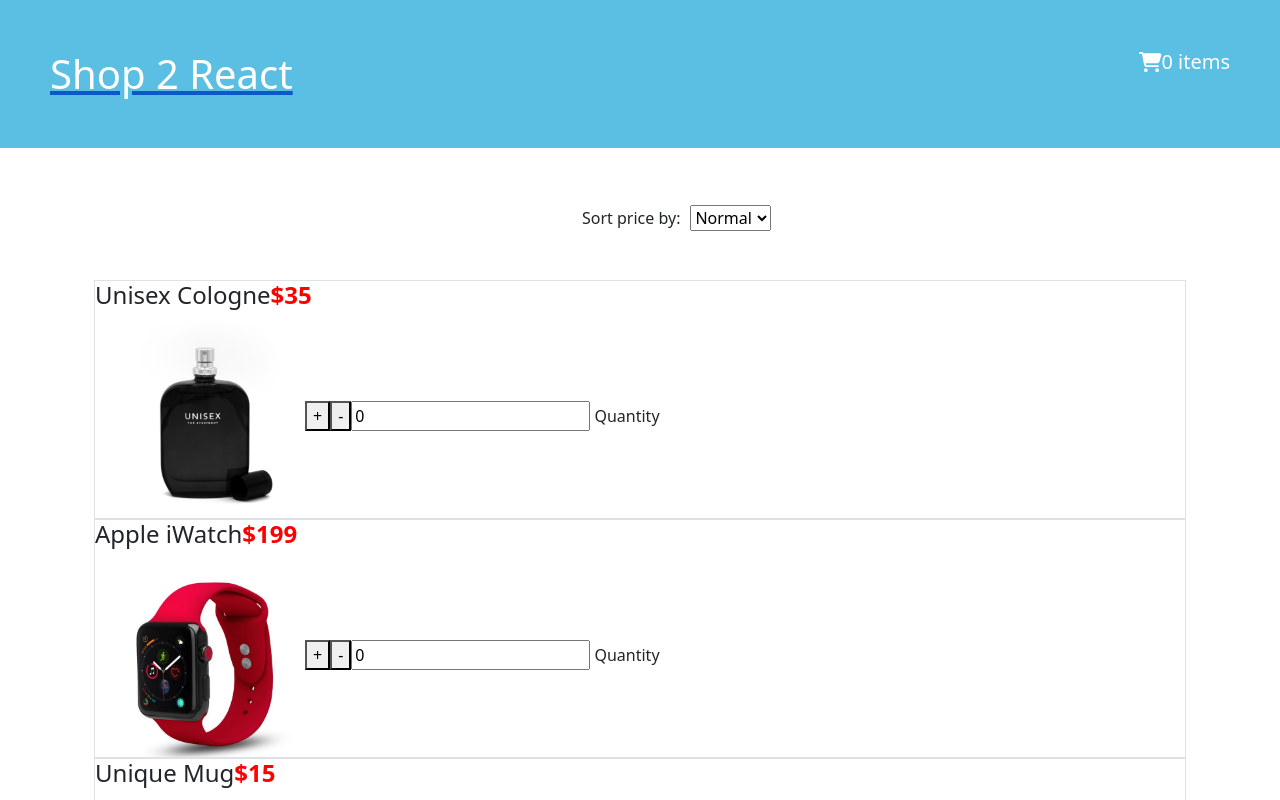
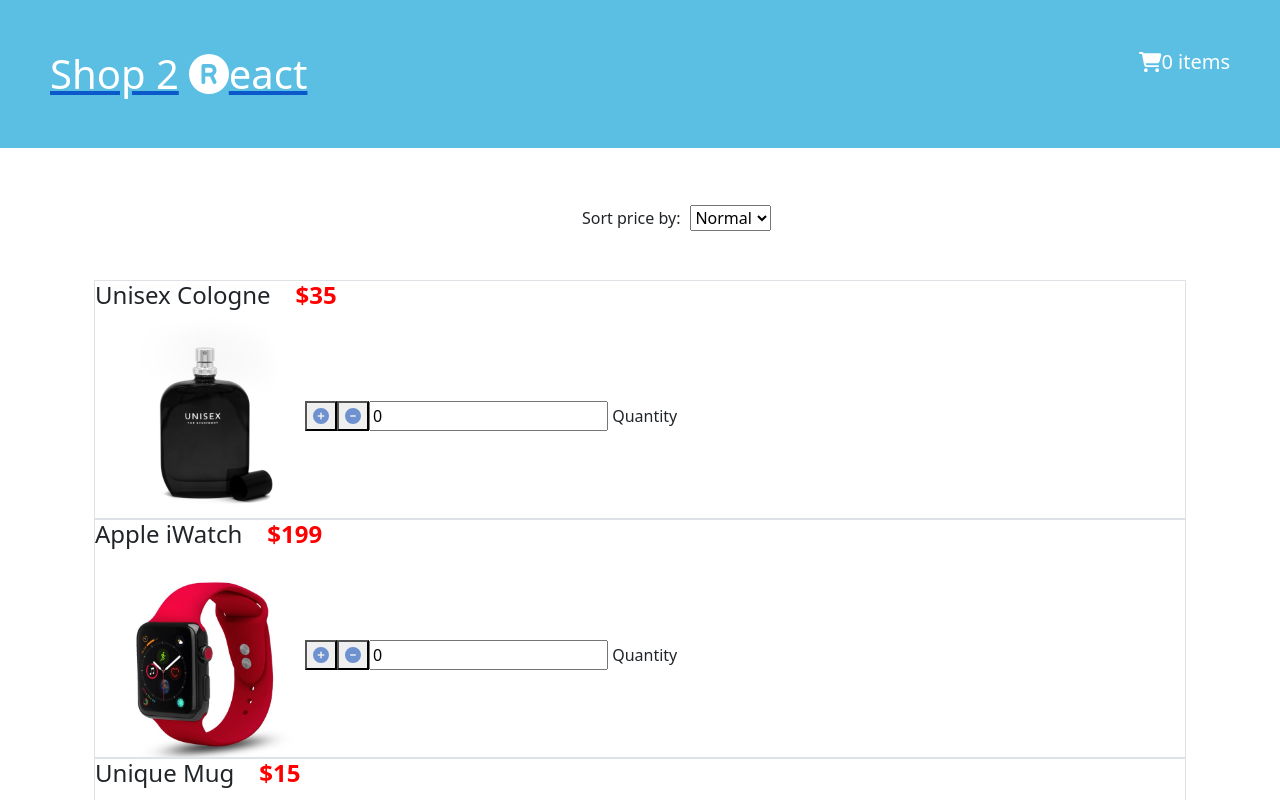
Before and after one commit to yingliang-2023/m5-lab-assignment, a React (Create React App) app: page / in a window 1280 px wide. Shown: the top 800 px of the page. Built offline with nearby package versions, Linux system fonts and the light colour scheme.

Commit message:
icon fixed

```diff
--- a/src/App.css
+++ b/src/App.css
@@ -27,6 +27,7 @@
 
 .price{
   color: red;
+  margin-left: 25px;
 }
 
 .dropdown{
@@ -34,3 +35,7 @@
 
 
 }
+
+#rIcon{
+  margin-left: 10px;
+}
--- a/src/Navbar.js
+++ b/src/Navbar.js
@@ -1,7 +1,7 @@
 import './App.css';
 import React from 'react';
 import "bootstrap/dist/css/bootstrap.min.css";
-import {faShoppingCart} from "@fortawesome/free-solid-svg-icons";
+import {faShoppingCart,faRegistered} from "@fortawesome/free-solid-svg-icons";
 import {FontAwesomeIcon} from "@fortawesome/react-fontawesome";
 import { BrowserRouter as Router, Routes, Route, Link } from "react-router-dom";
 import Home from "./Home";
@@ -18,7 +18,11 @@
     {/*Navigation*/}
       <Router>
             <Link to="/">
-              <h1>Shop 2 React</h1>
+              <h1>Shop 2
+
+              <FontAwesomeIcon id="rIcon" icon={faRegistered} style={{color: "#fff",}} />
+
+              eact</h1>
             </Link>
 
             <Link to="/cart">
--- a/src/displayProduct.js
+++ b/src/displayProduct.js
@@ -1,6 +1,9 @@
 import React, {useState} from "react";
 import {Modal} from "react-bootstrap";
 import "bootstrap/dist/css/bootstrap.min.css";
+import {faCirclePlus,faCircleMinus} from "@fortawesome/free-solid-svg-icons";
+import {FontAwesomeIcon} from "@fortawesome/react-fontawesome";
+
 
 function Product(props) {
 
@@ -16,8 +19,15 @@
         <p className="h4">{product.desc}
         <span className="price"><strong>${product.price}</strong></span></p>
         <img src={product.image} alt="img" onClick={()=>handleShow} />
-        <button onClick={()=>props.addProduct(product)}>+</button>
-        <button onClick={()=>props.removeProduct(product)}>-</button>
+
+        <button onClick={()=>props.addProduct(product)}>
+        <FontAwesomeIcon icon={faCirclePlus} style={{color: "#6e91cf",}} />
+        </button>
+
+        <button onClick={()=>props.removeProduct(product)}>
+        <FontAwesomeIcon icon={faCircleMinus} style={{color: "#6e91cf",}} />
+        </button>
+
         <input type="number" value={product.value} /> Quantity
         </div>))}
 
```
Also changed, not shown: src/Product.js (deleted, +0 -11 lines).
